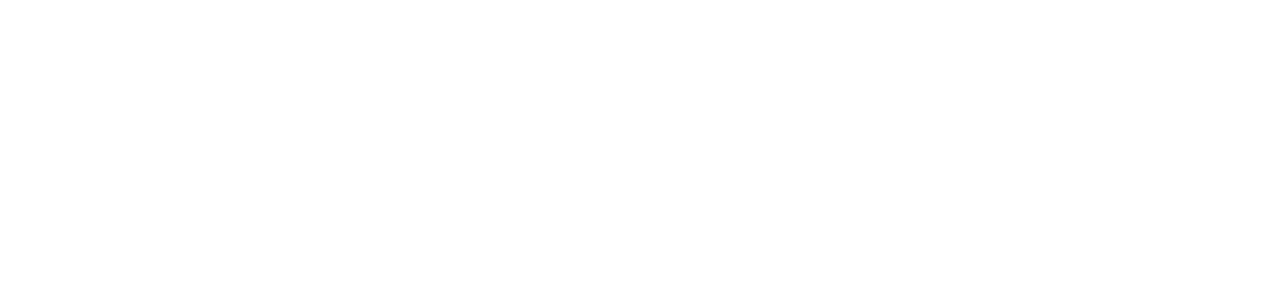
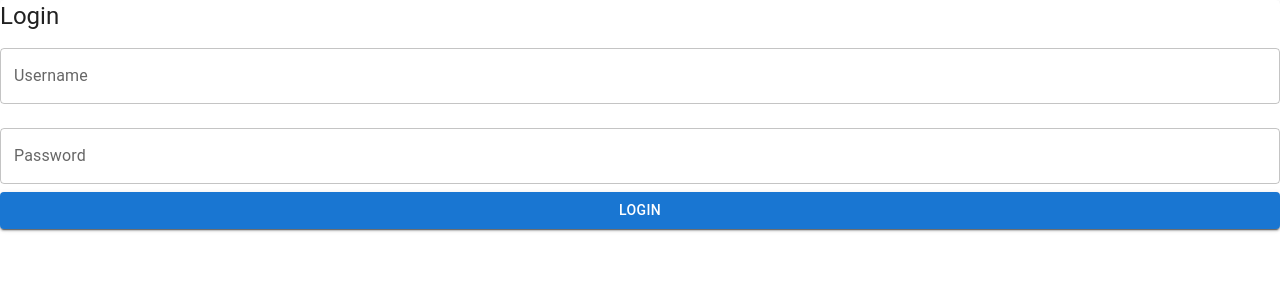
Before and after one commit to LoopLib/client, a React (Create React App) app in the folder music-tool/: page / in a window 1280 px wide. Shown: the top 300 px of the page. Built offline with nearby package versions, Linux system fonts and the light colour scheme.

Commit message:
Create login form with required elements

```diff
--- a/music-tool/src/login/login.js
+++ b/music-tool/src/login/login.js
@@ -3,15 +3,53 @@ import { Box, Button, Typography, Paper, TextField } from "@mui/material";
 import "./login.css";
 
 const Login = () => {
+    // State to store the username and password
     const [username, setUsername] = useState("");
     const [password, setPassword] = useState("");
 
+    // Function to handle the login action
     const handleLogin = () => {
         console.log("Logging in with:", { username, password });
 
     };
+    // Return the login form
+    return (
+        <Box className="login-container">
+            <Paper className="login-paper">
+                <Typography variant="h5" className="login-title">
+                    Login
+                </Typography>
 
+                <TextField
+                    label="Username"
+                    variant="outlined"
+                    fullWidth
+                    margin="normal"
+                    value={username}
+                    onChange={(e) => setUsername(e.target.value)}
+                />
+                <TextField
+                    label="Password"
+                    type="password"
+                    variant="outlined"
+                    fullWidth
+                    margin="normal"
+                    value={password}
+                    onChange={(e) => setPassword(e.target.value)}
+                />
 
+                <Button
+                    variant="contained"
+                    color="primary"
+                    fullWidth
+                    onClick={handleLogin}
+                    className="login-button"
+                >
+                    Login
+                </Button>
+            </Paper>
+        </Box>
+    );
 };
 
 export default Login;
```
